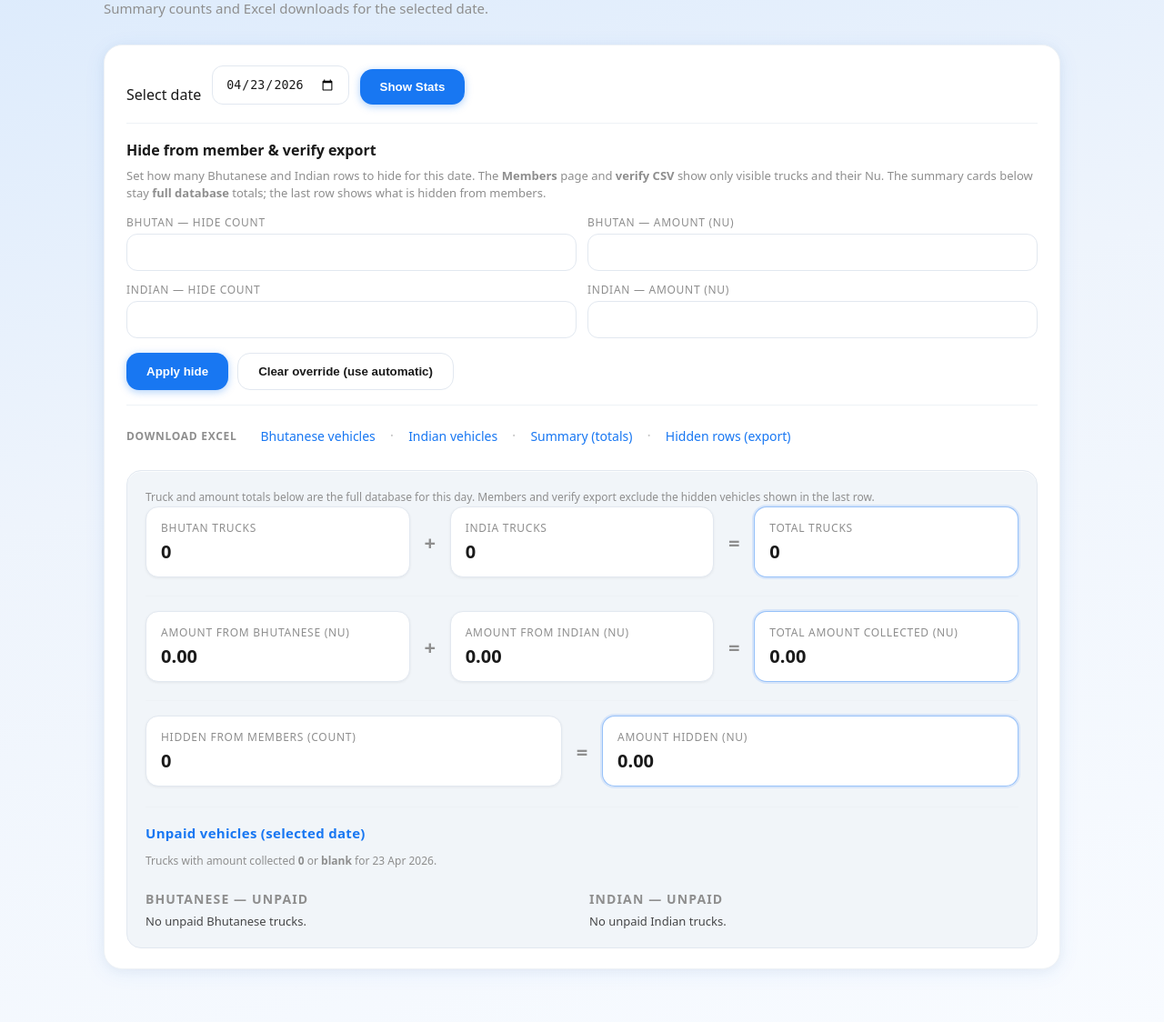
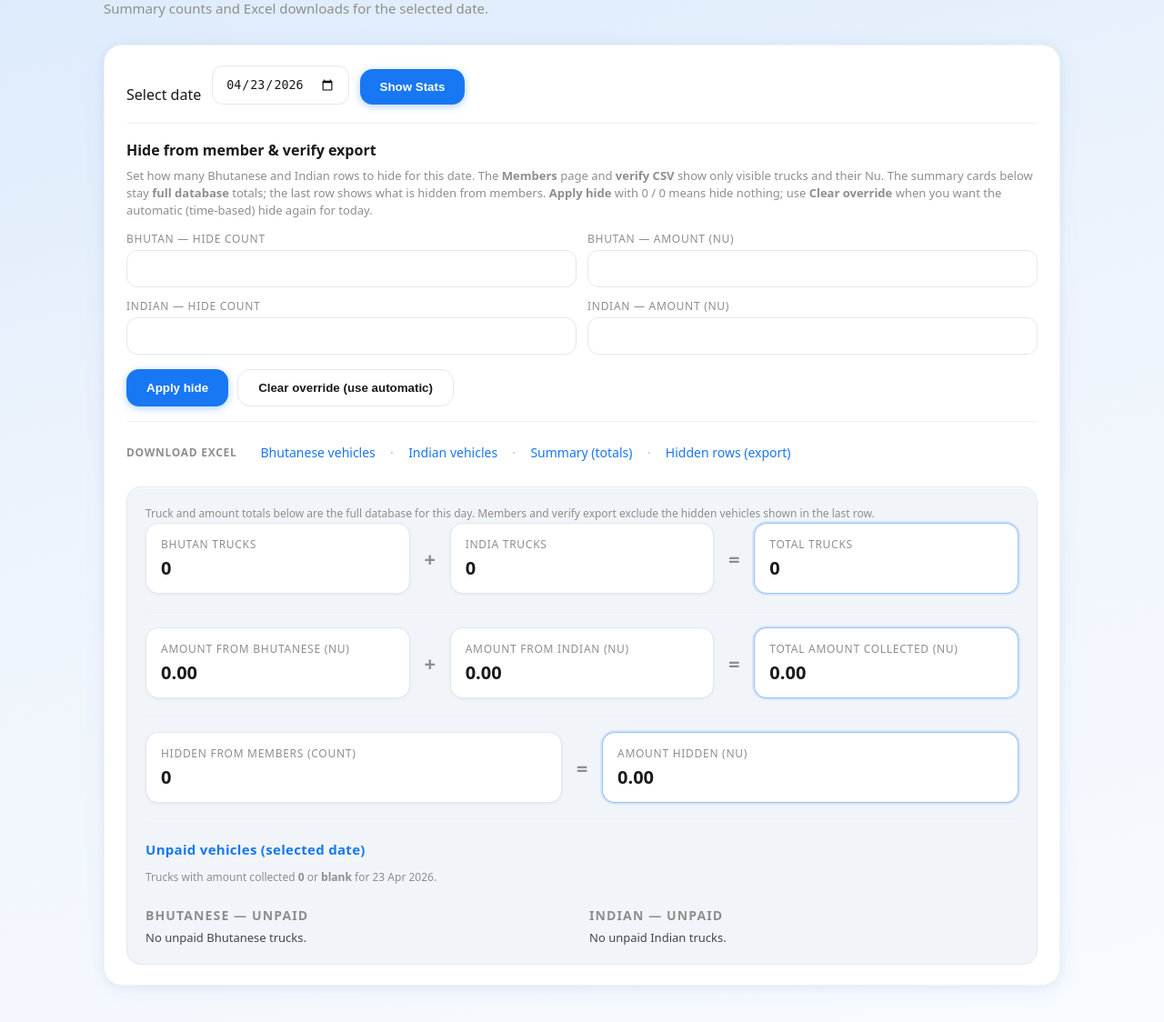
Before and after one commit to beacparking/BEAC-CLEAN, a Flask app: page /stats in a window 1280 px wide. Shown: the part 154-1278 px from the top of the page at 91% size. Before the commit the page ends 1239 px from the top, so only its background shows below. Run offline with Flask 3, Linux system fonts and the light colour scheme; the visitor is signed in with stand-in values (Sample User, id 1); data that the repository does not hold is empty; some libraries are stand-ins or nearby versions.

Commit message:
Stats: persist 0/0 hide override; fix Apply hide vs automatic ramp

```diff
--- a/app.py
+++ b/app.py
@@ -203,9 +203,10 @@ def _fetch_member_hide_override(for_date):
 
 
 def _resolve_hide_counts(bhutan_total, indian_total, view_date, override=None):
-    """Manual override from Stats wins when set; else automatic ramp (today Thimphu only)."""
+    """Manual override from Stats wins when a row exists (including explicit 0/0 = hide nothing).
+    If there is no row for this date, use automatic ramp (today Thimphu only)."""
     ov = override if override is not None else _fetch_member_hide_override(view_date)
-    if ov is not None and (ov["bhutan_count"] > 0 or ov["indian_count"] > 0):
+    if ov is not None:
         return (
             min(max(0, ov["bhutan_count"]), bhutan_total),
             min(max(0, ov["indian_count"]), indian_total),
@@ -840,26 +841,22 @@ def stats_member_hide():
     ba = _parse_optional_amount("bhutan_amount")
     ia = _parse_optional_amount("indian_amount")
 
-    if bc == 0 and ic == 0:
-        cur.execute(
-            "DELETE FROM member_hide_override WHERE for_date = %s",
-            (for_date,),
+    # Always persist on Apply (including 0/0) so "hide nothing" is not confused with
+    # "no override" (which uses automatic ramp). Use Clear to remove the row.
+    cur.execute(
+        """
+        INSERT INTO member_hide_override (
+            for_date, bhutan_count, indian_count, bhutan_amount, indian_amount
         )
-    else:
-        cur.execute(
-            """
-            INSERT INTO member_hide_override (
-                for_date, bhutan_count, indian_count, bhutan_amount, indian_amount
-            )
-            VALUES (%s, %s, %s, %s, %s)
-            ON CONFLICT (for_date) DO UPDATE SET
-                bhutan_count = EXCLUDED.bhutan_count,
-                indian_count = EXCLUDED.indian_count,
-                bhutan_amount = EXCLUDED.bhutan_amount,
-                indian_amount = EXCLUDED.indian_amount
-            """,
-            (for_date, bc, ic, ba, ia),
-        )
+        VALUES (%s, %s, %s, %s, %s)
+        ON CONFLICT (for_date) DO UPDATE SET
+            bhutan_count = EXCLUDED.bhutan_count,
+            indian_count = EXCLUDED.indian_count,
+            bhutan_amount = EXCLUDED.bhutan_amount,
+            indian_amount = EXCLUDED.indian_amount
+        """,
+        (for_date, bc, ic, ba, ia),
+    )
     conn.commit()
     conn.close()
     return redirect(url_for("stats", date=for_date.isoformat()))
--- a/templates/stats.html
+++ b/templates/stats.html
@@ -33,7 +33,7 @@
 
 <div class="member-hide-panel">
     <h2 class="member-hide-panel__title">Hide from member &amp; verify export</h2>
-    <p class="member-hide-panel__lead">Set how many Bhutanese and Indian rows to hide for this date. The <strong>Members</strong> page and <strong>verify CSV</strong> show only visible trucks and their Nu. The summary cards below stay <strong>full database</strong> totals; the last row shows what is hidden from members.</p>
+    <p class="member-hide-panel__lead">Set how many Bhutanese and Indian rows to hide for this date. The <strong>Members</strong> page and <strong>verify CSV</strong> show only visible trucks and their Nu. The summary cards below stay <strong>full database</strong> totals; the last row shows what is hidden from members. <strong>Apply hide</strong> with 0 / 0 means hide nothing; use <strong>Clear override</strong> when you want the automatic (time-based) hide again for today.</p>
     <form method="POST" action="{{ url_for('stats_member_hide') }}" class="qr-form member-hide-form" id="member-hide-form">
         <input type="hidden" name="date" id="member-hide-date" value="{{ stats_date.isoformat() }}">
         <div class="member-hide-grid">
```
